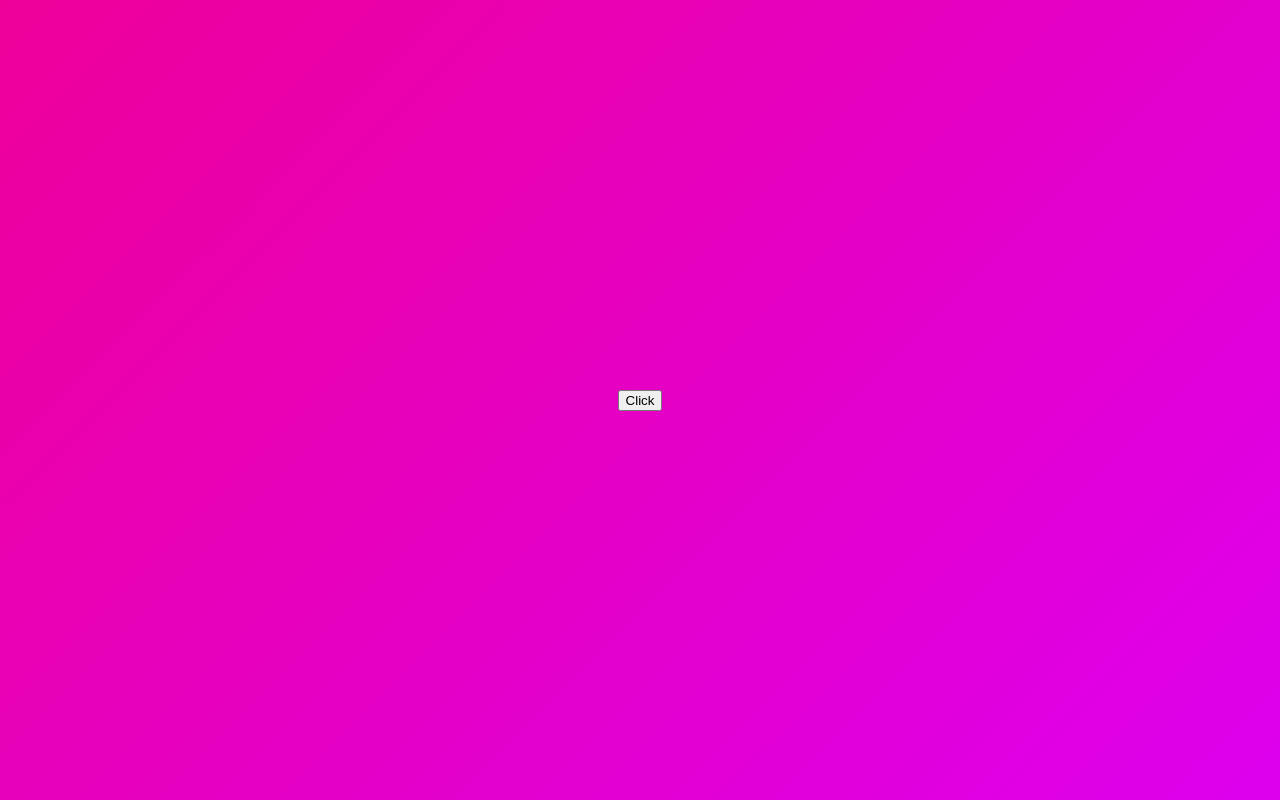
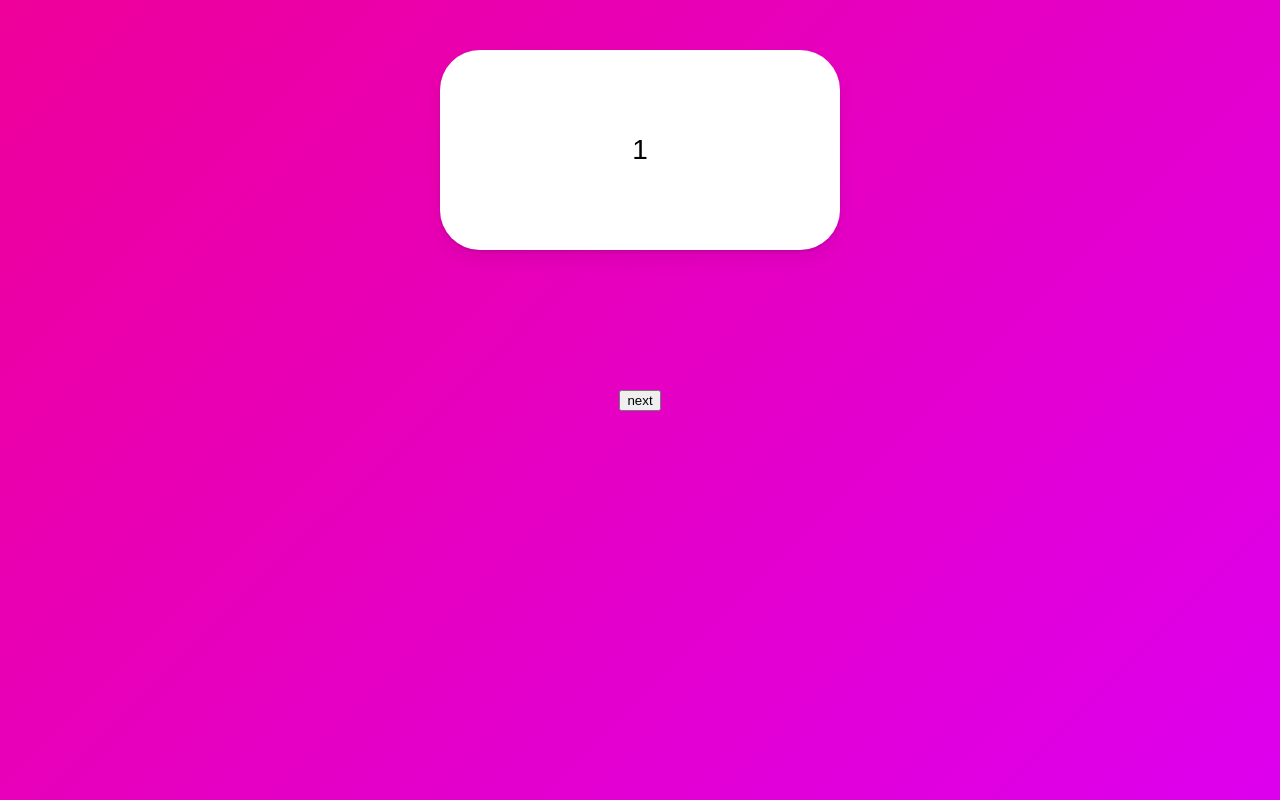
Before and after one commit to chromeheartz/nonflix-clone, a React (Create React App) app: page / in a window 1280 px wide. Built offline with nearby package versions, Linux system fonts and the light colour scheme.

Commit message:
#7.12 slider part one

```diff
--- a/src/App.tsx
+++ b/src/App.tsx
@@ -12,6 +12,7 @@ const Wrapper = styled(motion.div)`
   height: 100vh;
   width: 100vw;
   display: flex;
+  flex-direction : column;
   justify-content: center;
   align-items: center;
   background : linear-gradient(135deg, rgb(238,0,153), rgb(221,0,238));
@@ -23,49 +24,62 @@ width: 400px;
   height: 200px;
   background-color: rgba(255, 255, 255, 1);
   border-radius: 40px;
-position: absolute;
-top: 100px;
+  display : flex;
+  justify-content : center;
+  align-items : center;
+  font-size : 28px;
+  position : absolute;
+  top : 50px;
   box-shadow: 0 2px 3px rgba(0, 0, 0, 0.1), 0 10px 20px rgba(0, 0, 0, 0.06);
 `;
 
-const boxVariants = {
-  initial: {
-    opacity: 0,
-    scale: 0,
+const box = {
+  invisible : {
+    x : 300,
+    opacity : 0,
+    sacle : 0,
   },
-  visible: {
-    opacity: 1,
-    scale: 1,
-    rotateZ: 360,
+  visible : {
+    x : 0,
+    opacity : 1,
+    scale : 1,
+    transition : {
+      duration : 1
+    }
   },
-  leaving: {
-    opacity: 0,
-    scale: 0,
-    y: 50,
-  },
-};
+  exits : {
+    x : -300,
+    opacity : 0,
+    sacle : 0,
+    rotateX : 100,
+    transition : {
+      duration : 1
+    }
+  }
+}
 
 function App() {
-  const [ showing, setShowing ] = useState(false)
-  const toggleShowing = () => setShowing((prev) => !prev)
+  const [visible, setvisible] = useState(1);
+  const nextPlease = () => setvisible(prev => prev === 10 ? 10 : prev+1)
   return (
     // motion value
     // <Wrapper style={{background : gradient}}>
     <Wrapper>
-      <button onClick={toggleShowing}>Click</button>
       <AnimatePresence>
-        {
-          showing ? (
+        {[1, 2, 3, 4, 5, 6, 7, 8, 9, 10].map(i => (
+          i === visible ? (
           <Box
-              variants={boxVariants}
-              initial="initial"
+            variants={box}
+            initial="invisible"
             animate="visible"
-              exit="leaving"
-            />
+            exit="exits"
+            key={i}
+          >
+            {i}</Box>
           ) : null
-        }
-
+        ))}
       </AnimatePresence>
+      <button onClick={nextPlease}>next</button>
     </Wrapper>
   )
 }
```
Also changed, not shown: src/recap/recap.jsx (+39 -0 lines). Lines whose indentation alone changed are shown as unchanged.
